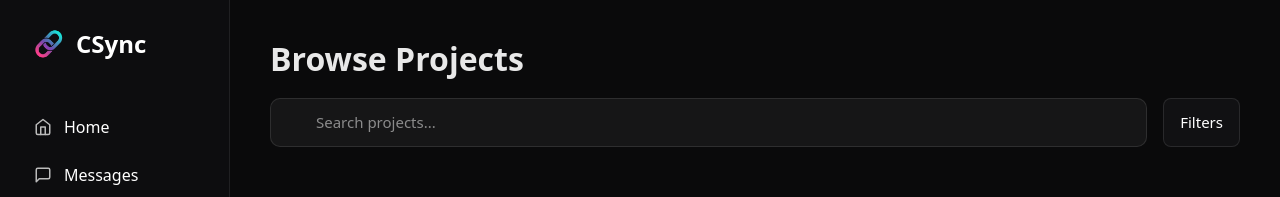
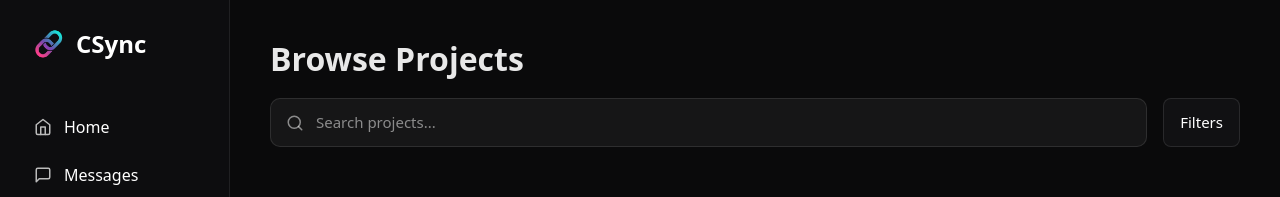
Before and after one commit to deepp5/CSync, a React (Vite) app in the folder frontend/: page /home in a window 1280 px wide. Shown: the top 197 px of the page. Built offline with nearby package versions, Linux system fonts and the light colour scheme.

Commit message:
added search icon in home

```diff
--- a/frontend/src/Components/HomePage/Search/SearchBar.css
+++ b/frontend/src/Components/HomePage/Search/SearchBar.css
@@ -9,9 +9,24 @@
     padding: 0px 0 16px;
   }
 
+.search-bar-wrapper {
+    flex: 1;
+    position: relative;
+}
+
+.search-icon {
+    position: absolute;
+    left: 16px;
+    top: 50%;
+    transform: translateY(-50%);
+    color: rgba(255, 255, 255, 0.5);
+    font-size: 18px;
+    pointer-events: none;
+}
+
 .search-input {
-    flex: 1;
-    padding: 12px 16px;
+    width: 100%;
+    padding: 12px 16px 12px 45px;
     background: #111113;
     border: 1px solid rgba(255,255,255,0.1);
     border-radius: 8px;
--- a/frontend/src/Components/HomePage/Search/SearchBar.jsx
+++ b/frontend/src/Components/HomePage/Search/SearchBar.jsx
@@ -1,14 +1,18 @@
 import React from "react";
+import { FiSearch } from "react-icons/fi";
 import "./SearchBar.css";
 
 export default function SearchBar() {
     return (
         <div className="search-container">
-            <input
-                className="search-input"
-                placeholder="Search projects..."
-                type="text"
-            />
+            <div className="search-bar-wrapper">
+                <FiSearch className="search-icon" />
+                <input
+                    className="search-input"
+                    placeholder="Search projects..."
+                    type="text"
+                />
+            </div>
             <button className="filter-btn">Filters</button>
         </div>
     );
```
